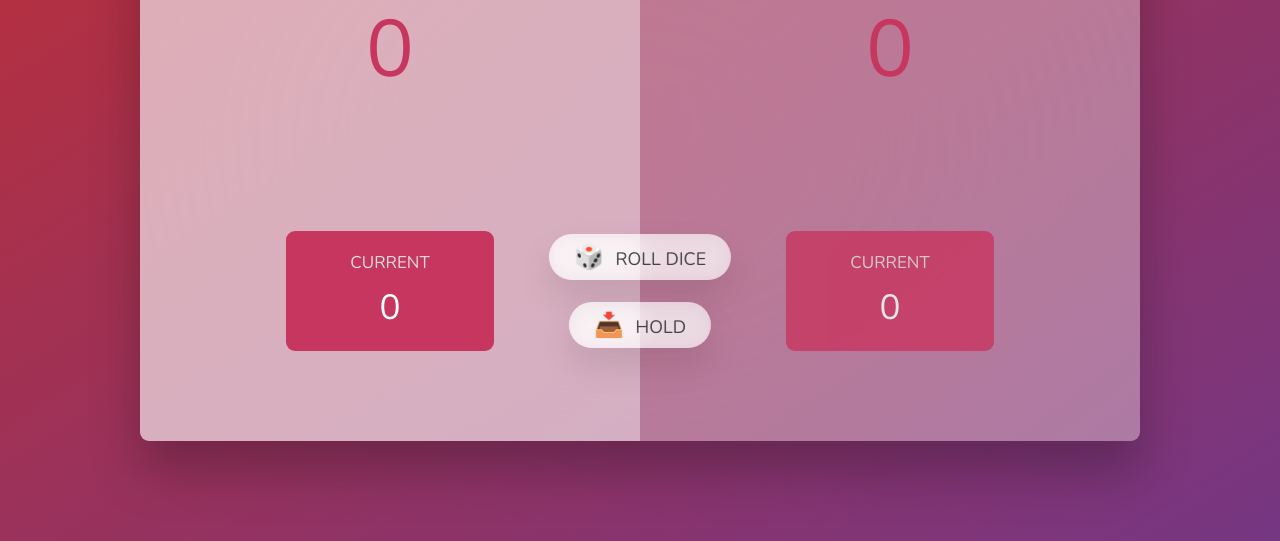
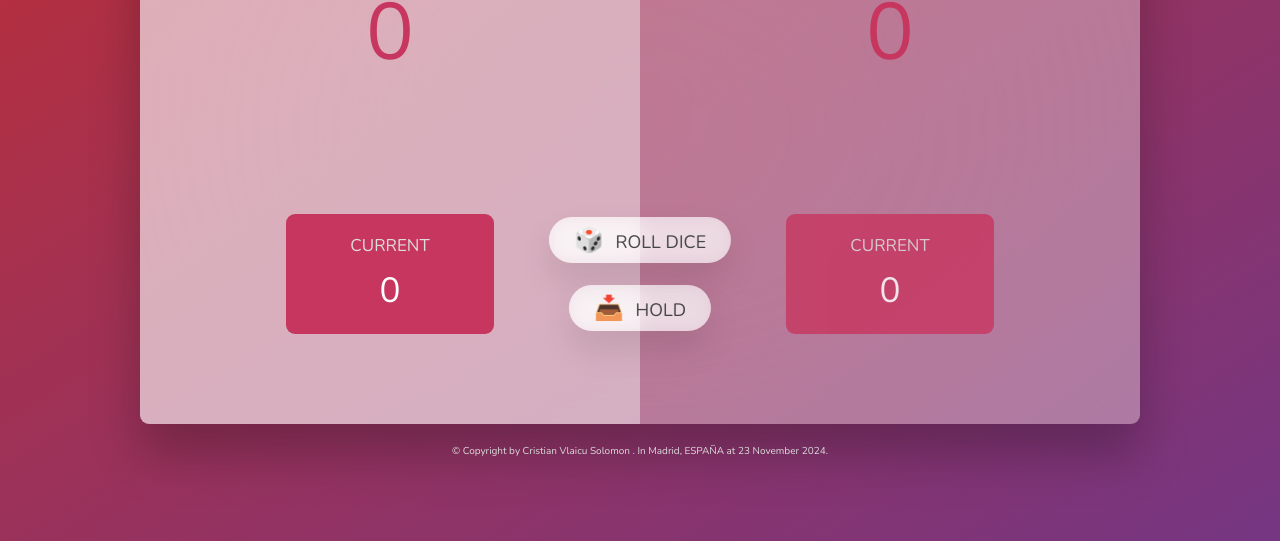
Before and after one commit to cristianvlaicu/Pig_Game_WeppApp, a website built with Parcel: page index.html in a window 1280 px wide. Shown: the part 259-800 px from the top of the page. Built offline with nearby package versions, Linux system fonts and the light colour scheme.

Commit message:
update app, add deploy elements.

```diff
--- a/index.html
+++ b/index.html
@@ -4,6 +4,7 @@
     <meta charset="UTF-8" />
     <meta name="viewport" content="width=device-width, initial-scale=1.0" />
     <meta http-equiv="X-UA-Compatible" content="ie=edge" />
+    <link rel="shortcut icon" type="image/png" href="favicon-256.png" />
     <link rel="stylesheet" href="style.css" />
     <title>Pig Game</title>
   </head>
@@ -31,6 +32,18 @@
       <button class="btn btn--roll">🎲 Roll dice</button>
       <button class="btn btn--hold">📥 Hold</button>
     </main>
+
+    <footer class="footer__copyright">
+      <p>
+        &copy; Copyright by
+        <a
+          class="footer__link twitter-link"
+          target="_blank"
+          href="https://www.linkedin.com/in/cristian-vlaicu-solomon-4b9030238/"
+          >Cristian Vlaicu Solomon </a
+        >. In Madrid, ESPAÑA at 23 November 2024.
+      </p>
+    </footer>
     <script src="script.js"></script>
   </body>
 </html>
--- a/style.css
+++ b/style.css
@@ -12,6 +12,8 @@ html {
 }
 
 body {
+  display: flex;
+  flex-direction: column;
   font-family: 'Nunito', sans-serif;
   font-weight: 400;
   height: 100vh;
@@ -171,3 +173,13 @@ main {
 .hidden {
   display: none;
 }
+
+.footer__copyright {
+  margin-top: 2rem;
+  color: white;
+}
+
+.footer__link {
+  text-decoration: none;
+  color: white;
+}
```
Also changed, not shown: package.json (added, +103 -0 lines), README.md, favicon-256.png (added), pig-game1.png (added), pig-game2.png (added), pig-game3.png (added), pig-game4.png (added), 2 other files.
